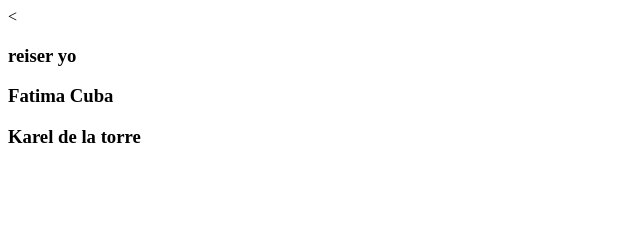
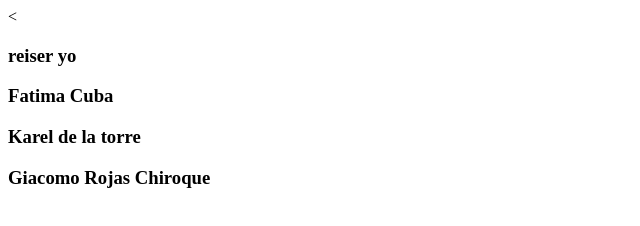
Before and after one commit to senati2025/node.js, a plain HTML site: page index.html in a window 1280 px wide. Shown: the whole page, without its empty margins (0-640 px from the left). Drawn offline with Linux system fonts and the light colour scheme.

Commit message:
data1
commit

```diff
--- a/index.html
+++ b/index.html
@@ -13,6 +13,7 @@
         <h3> reiser yo </h3>
         <h3> Fatima Cuba</h3>
         <h3> Karel de la torre</h3>
+        <h3> Giacomo Rojas Chiroque</h3>
 
         <script src="" async defer></script>
     </body>
```
